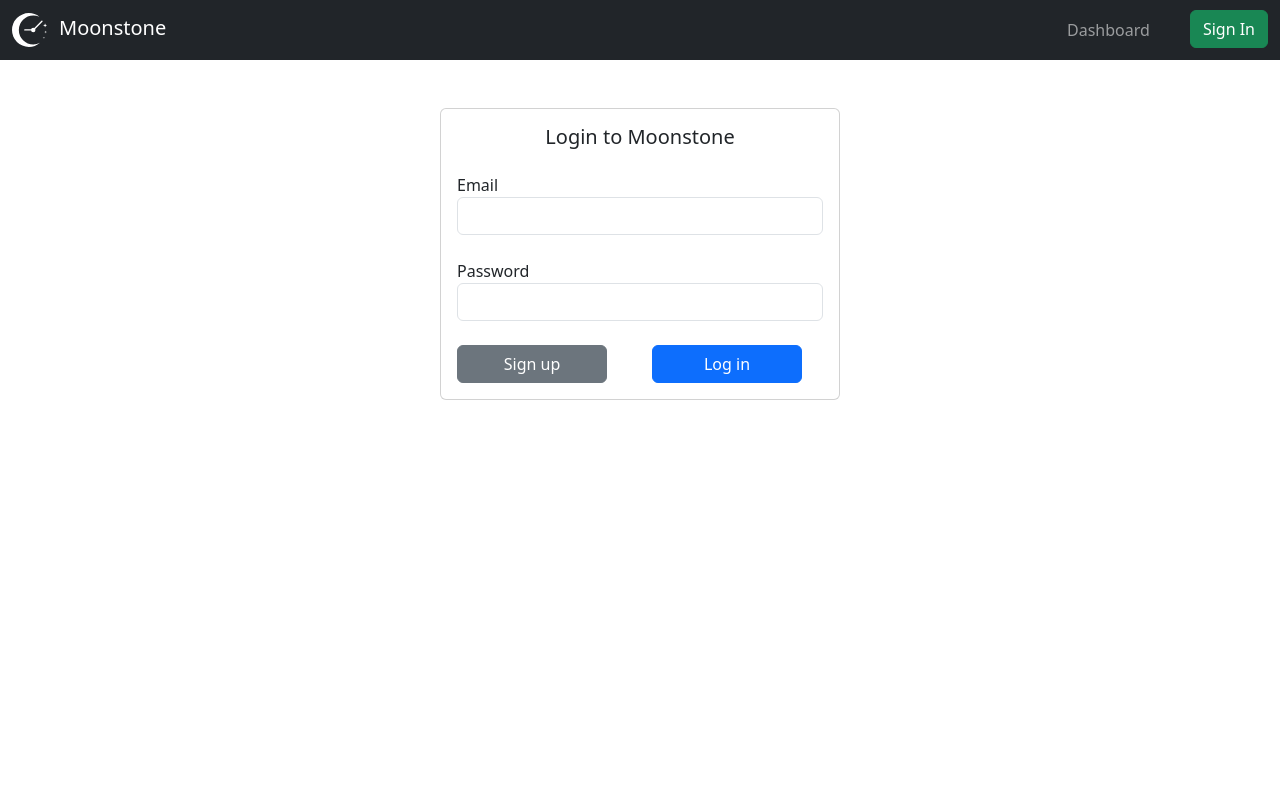
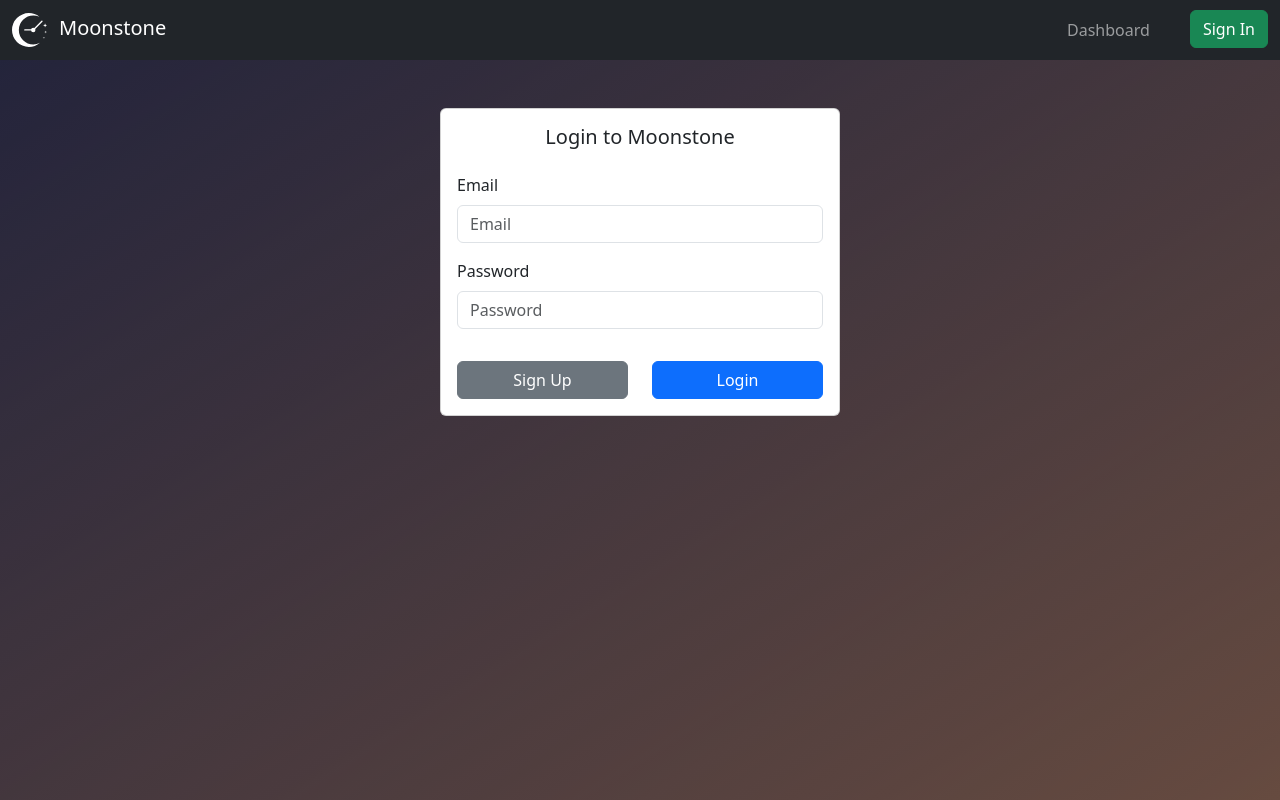
Before and after one commit to BradleyHendrickson/Moonstone, a Next.js app: page /login in a window 1280 px wide. Built offline with nearby package versions, Linux system fonts and the light colour scheme; no server answers.

Commit message:
change login to be client side, fix top bar

```diff
--- a/app/login/actions.ts
+++ b/app/login/actions.ts
@@ -7,6 +7,8 @@ import { createClient } from '@/utils/supabase/server'
 
 export async function login(formData: FormData) {
   const supabase = createClient()
+
+  console.log(formData)
 
   // type-casting here for convenience
   // in practice, you should validate your inputs
@@ -23,6 +25,45 @@ export async function login(formData: FormData) {
 
   revalidatePath('/', 'layout')
   redirect('/')
+}
+
+
+export async function signInUser(formData: FormData) {
+  const supabase = createClient()
+
+  // type-casting here for convenience
+  // in practice, you should validate your inputs
+  const data = {
+    email: formData.get('email') as string,
+    password: formData.get('password') as string,
+  }
+
+  const { error } = await supabase.auth.signInWithPassword(data)
+
+  if (error) {
+    return { message: error.message }
+  } else {
+    return {message: 'success'}
+  }
+
+}
+
+export async function signUpUser(formData: FormData) {
+  const supabase = createClient()
+
+  const data = {
+    email: formData.get('email') as string,
+    password: formData.get('password') as string,
+  }
+
+  const { error } = await supabase.auth.signUp(data)
+
+  if (error) {
+    return { message: error.message }
+  } else {
+    return {message: 'success'}
+  }
+
 }
 
 export async function signup(formData: FormData) {
--- a/app/login/page.jsx
+++ b/app/login/page.jsx
@@ -1,10 +1,73 @@
-import { login, signup } from './actions'
-import { Container, Card, CardTitle, Row, Col, Button, Form, FormGroup, Label, Input, CardBody } from 'reactstrap';
-export default function Login() {
+'use client'
+
+import { useState} from 'react'
+//import { login, signup, signUpUser, signInUser } from './actions'
+import { Container, Card, CardTitle, Row, Col, Button, Form, FormGroup, Label, Input, CardBody, Alert} from 'reactstrap';
+import { createClient } from '@/utils/supabase/client'
 
 
+export default function Login() {
+  const supabase = createClient()
+
+  const [email, setEmail] = useState('')
+  const [password, setPassword] = useState('')
+  const [message, setMessage] = useState('')
+  const [successMessage, setSuccessMessage] = useState('')
+
+
+  async function signUpNewUser() {
+    const { data, error } = await supabase.auth.signUp({
+      email: email,
+      password: password,
+      options: {
+        emailRedirectTo: 'https://moonstone-prod.vercel.app/',
+      },
+    })
+
+    if (error) {
+      setMessage(error.message)
+    }
+    else {
+      setSuccessMessage('Check your email to confirm your account')
+    }
+
+  }
+
+  async function signInWithEmail() {
+    const { data, error } = await supabase.auth.signInWithPassword({
+      email: email,
+      password: password,
+    })
+
+    if (error) {
+      setMessage(error.message)
+    }
+
+    if (!error && data) {
+      // redirect to /
+      window.location.href = '/'
+    }
+  }
+
+  const onDismiss = () => setMessage('')
+
   return (
+    <>
+      <div
+        style={{
+          background: 'linear-gradient(to bottom right, #1a1f71, #9a3f1b)',
+          minHeight: '100vh',
+          overflow: 'hidden', // Prevents scrolling of the background gradient
+          position: 'fixed', // Fixes the element so it doesn't scroll
+          top: 0, left: 0, right: 0, bottom: 0, // Ensures the element covers the entire viewport
+          zIndex: -1, // Places the background behind other content
+          filter: 'grayscale(70%)' // Applies heavy greyscale
+          //lighten the greyscaled background
+        }}
+      ></div>
+
     <Container>
+      <script src="https://accounts.google.com/gsi/client" async></script>
     <Row>
       <Col style={{
           display: 'flex',
@@ -13,29 +76,46 @@ export default function Login() {
         <Card className='mt-5' style={{width:"400px"}}>
         <CardTitle tag="h5" className="text-center mt-3">Login to Moonstone</CardTitle>
             <CardBody>
-              <form>
-                  <div className="form-group">
-                  <label htmlFor="email">Email</label>
-                  <input className="form-control" id="email" name="email" type="email" required />
-                  </div>
-                  <div className="form-group mt-4">
-                    <label htmlFor="password">Password</label>
-                    <input className="form-control" id="password" name="password" type="password" required />
-                  </div>
 
-                <Row className='mt-4'>
-                  <Col>
-                <button className="btn btn-secondary" formAction={signup} style={{width:"150px"}}>Sign up</button>
+              <Row>
+                <Col>
+                  <FormGroup>
+                    <Label for="email">Email</Label>
+                    <Input type="email" name="email" id="email" placeholder="Email" value={email} onChange={(e) => setEmail(e.target.value)} />
+                  </FormGroup>
+                </Col>
+              </Row>
+              <Row>
+                <Col>
+                  <FormGroup>
+                    <Label for="password">Password</Label>
+                    <Input type="password" name="password" id="password" placeholder="Password" value={password} onChange={(e) => setPassword(e.target.value)} />
+                  </FormGroup>
+                </Col>
+              </Row>
+              <Row>
+                <Col>
+                  {/* add an x button that clears the message */}
+                  { message && <Alert className="p-2" color="danger">{message}</Alert> }
+                  { successMessage && <Alert className="p-2" color="success">{successMessage}</Alert> }
+
+
+                </Col>
+              </Row>
+              <Row>
+                <Col>
+                  <Button className='mt-3' style={{width:"100%"}} color="secondary" onClick={signUpNewUser}>Sign Up</Button>
                 </Col>
                 <Col>
-                <button className="btn btn-primary" formAction={login} style={{width:"150px"}}>Log in</button>
+                  <Button className='mt-3' style={{width:"100%", float:"right"}} color="primary" onClick={signInWithEmail}>Login</Button>
                 </Col>
-                </Row>
-          </form>
-          </CardBody>
+              </Row>
+
+            </CardBody>
           </Card>
         </Col>
       </Row>
     </Container>
+    </>
   );
 }
--- a/components/navigation/ClientSideNav.jsx
+++ b/components/navigation/ClientSideNav.jsx
@@ -54,7 +54,10 @@ export default function ClientSideNav({signedIn}) {
         />
         <span style={{marginLeft:"0.75rem"}}>Moonstone</span></NavbarBrand>
         <Nav className="ml-auto" navbar>
-            <NavItem>
+            <NavItem
+                //hide this on xs devices
+                className="d-none d-sm-block"
+            >
                 <NavLink href="/dashboard/"
                     //show as active if the current path is /dashboard/
                     active={activeRoute("/dashboard") ? true : false}
```
Also changed, not shown: 2 other files (tests, documents, lock files or other folders).
